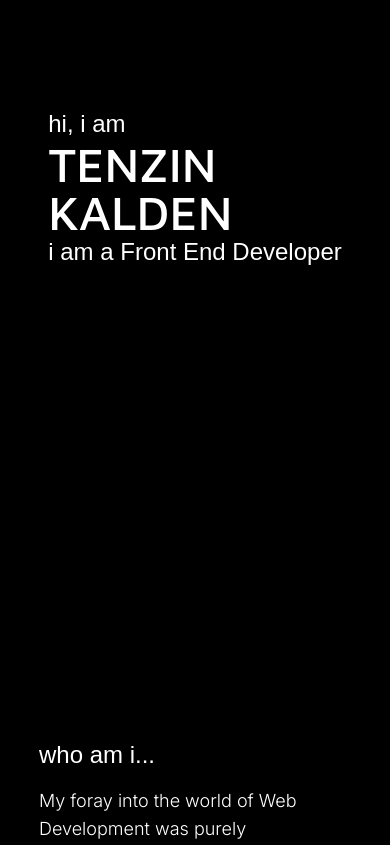
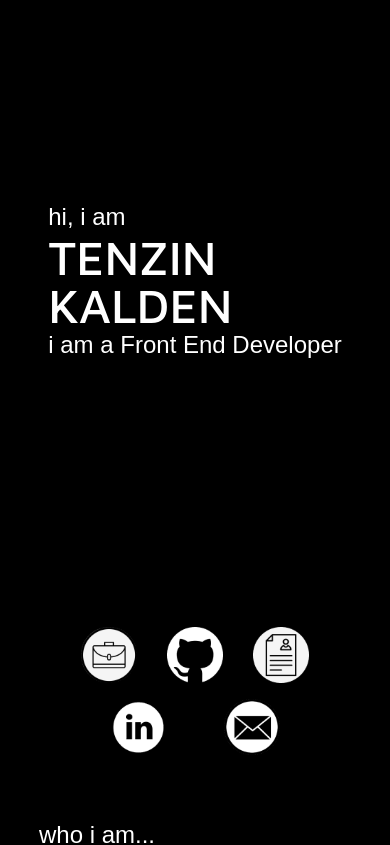
Before and after one commit to t-kalden/resume-portfolio, a React (Create React App) app: page / in a window 390 px wide. Shown: the top 845 px of the page. Built offline with nearby package versions, Linux system fonts and the light colour scheme; a web font is replaced by a local one.

Commit message:
responsive layout update

```diff
--- a/src/components/IconLinkModule.jsx
+++ b/src/components/IconLinkModule.jsx
@@ -14,31 +14,31 @@ function IconLinkModule(prop) {
     }, [prop])
 
   return (
-    <div className='flex flex-col justify-center w-72'>
+    <div className='flex flex-col justify-center w-72 py-2 md:py-8'>
         {/* top row */}
-        <div className="top flex justify-evenly w-72 py-4">
+        <div className="top flex justify-evenly w-72 py-2 ">
             <a href="#">
-              <img className="h-10 w-10 md:h-12 md:w-12"
+              <img className="h-14 w-14 md:h-16 md:w-16"
               src={require(`../imgs/portfolio-${theme}.png`)} alt="Portfolio Link" />
             </a>
             <a href="#">
-              <img className="h-10 w-10 md:h-12 md:w-12"
+              <img className="h-14 w-14 md:h-16 md:w-16"
               src={require(`../imgs/github-${theme}.png`)} alt="Github Link" />
             </a>
             <a href="#">
-              <img className="h-10 w-10 md:h-12 md:w-12"
+              <img className="h-14 w-14 md:h-16 md:w-16"
               src={require(`../imgs/resume-${theme}.png`)} alt="Resume Link" />
             </a>
           </div>
 
         {/* bottom row */}
-          <div className="bottom flex justify-evenly w-72 py-4">
+          <div className="bottom flex justify-evenly w-72 py-2">
           <a href="#">
-              <img className="h-10 w-10 md:h-12 md:w-12"
+              <img className="h-14 w-14 md:h-16 md:w-16"
               src={require(`../imgs/linkedin-${theme}.png`)} alt="LinkedIn Link" />
             </a>
             <a href="#">
-              <img className="h-10 w-10 md:h-12 md:w-12"
+              <img className="h-14 w-14 md:h-16 md:w-16"
               src={require(`../imgs/contact-${theme}.png`)} alt="Contact Link" />
             </a>
           </div>
--- a/src/components/LandingPage.jsx
+++ b/src/components/LandingPage.jsx
@@ -32,8 +32,8 @@ function LandingPage() {
       id="landing-page"
     >
       {/* landing- main intro */}
-      <div className="left w-full md:w-2/3 bg-black h-2/3 md:h-screen flex justify-center ">
-        <div className="text-white  md:w-1/2 content-center flex flex-col justify-center h-2/3 ">
+      <div className="left w-full md:w-1/2 bg-black h-2/3 md:h-screen flex justify-center ">
+        <div className="text-white  md:w-1/2 content-center flex flex-col justify-center ">
           <h3 className="text-2xl md:text-3xl font-zen">hi, i am</h3>
           <h1 className="text-5xl md:text-6xl w-300 font-maven font-medium">
             TENZIN
@@ -47,13 +47,18 @@ function LandingPage() {
         </div>
 
       </div>
-
+      {
+        (mobile) &&
+          <div className="bg-black icon-link-module flex flex-col grid w-auto content-center py-12 justify-center ">
+            <IconLinkModule iconTheme={iconThemeLight} />
+          </div>
+        }
 
       {/* About me section */}
-      <div className="right right-0 w-full h-full md:w-1/2 bg-black md:bg-white md:h-screen flex flex-col items-center justify-center">
-        <div className="about-container w-4/5 ">
+      <div className="right right-0 w-full md:h-full md:w-1/2 bg-black md:bg-white md:h-screen flex flex-col items-center justify-center">
+        <div className="about-container w-4/5 xl:w-3/5">
           <h3 className="text-2xl md:text-3xl text-white md:text-black font-zen">
-            who am i...
+            who i am...
           </h3>
           <p className="about-text font-inter text-white md:text-black text-lg py-2 pt-4 font-light">
             My foray into the world of Web Development was purely coincidental.
@@ -71,7 +76,7 @@ function LandingPage() {
 
         {
           (!mobile) &&
-          <div className="icon-link-module flex flex-col w-autocontent-center py-12">
+          <div className="icon-link-module flex flex-col w-autocontent-center py-10 lg:py-12">
             <IconLinkModule iconTheme={iconThemeLight} />
           </div>
         }
```
